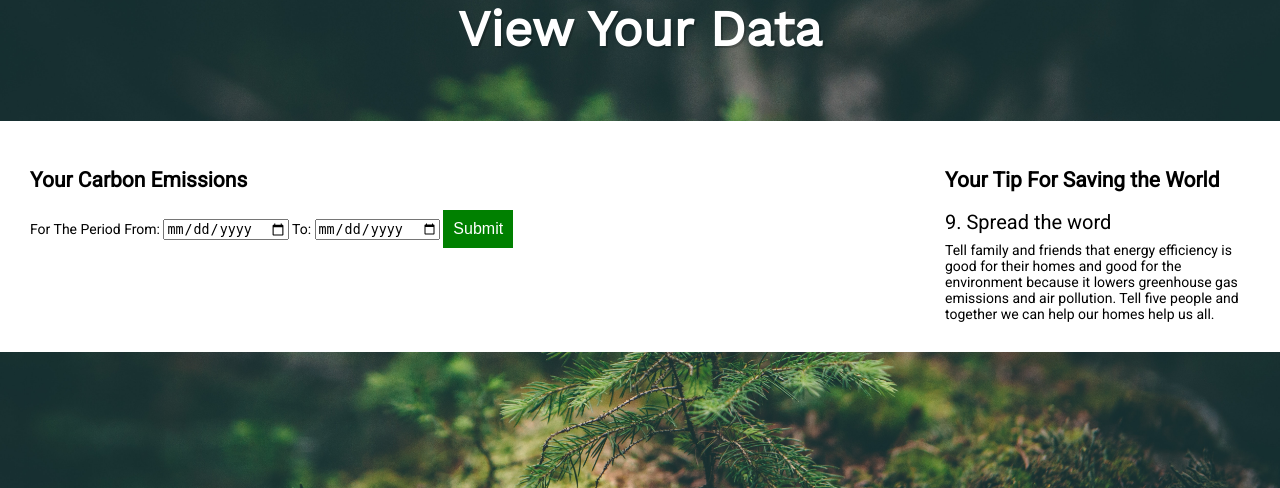
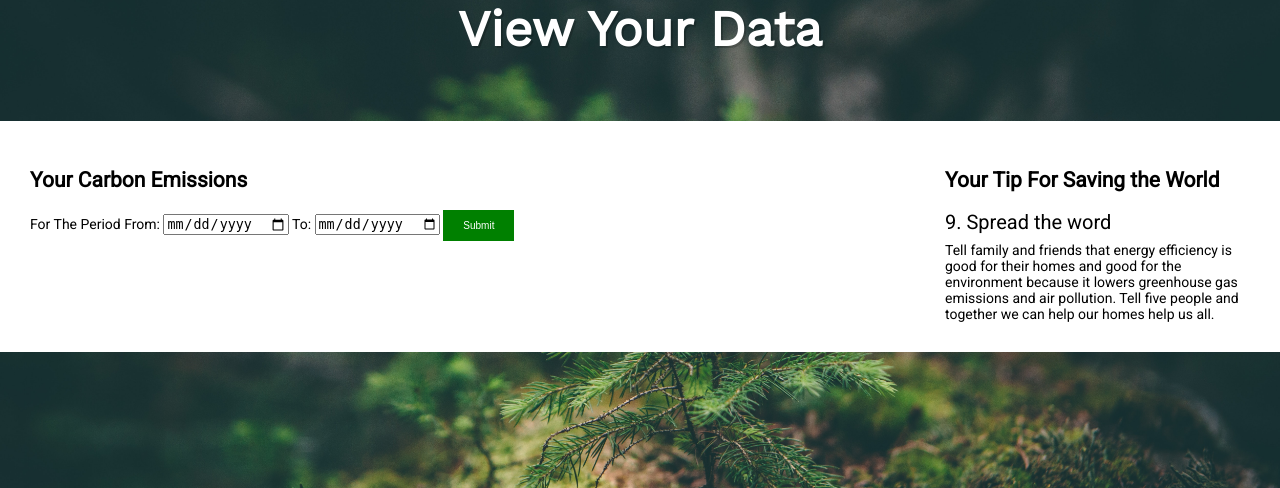
Before and after one commit to tonyma08/CarboNo, a Flask app: page /viewdata in a window 1280 px wide. Shown: the part 121-609 px from the top of the page. Run offline with Flask 2, Linux system fonts and the light colour scheme.

Commit message:
Changed button style

```diff
--- a/static/styles/buttonstyle.css
+++ b/static/styles/buttonstyle.css
@@ -11,8 +11,8 @@ input[type="submit"]{
     background-color: green;
     border: none;
     color: white;
-    padding: 10px;
+    padding: 10px 20px;
     text-align: center;
     display: inline-block;
-    font-size: 12pt;
+    font-size: 10px;
 }
```
